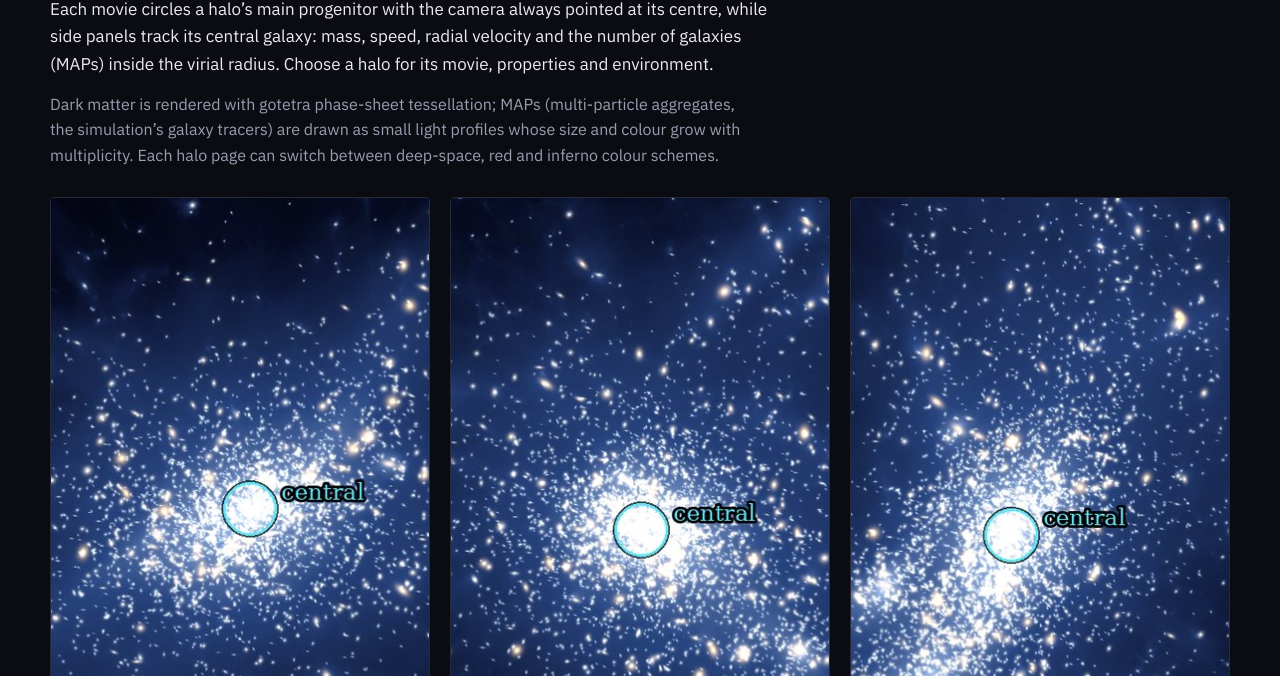
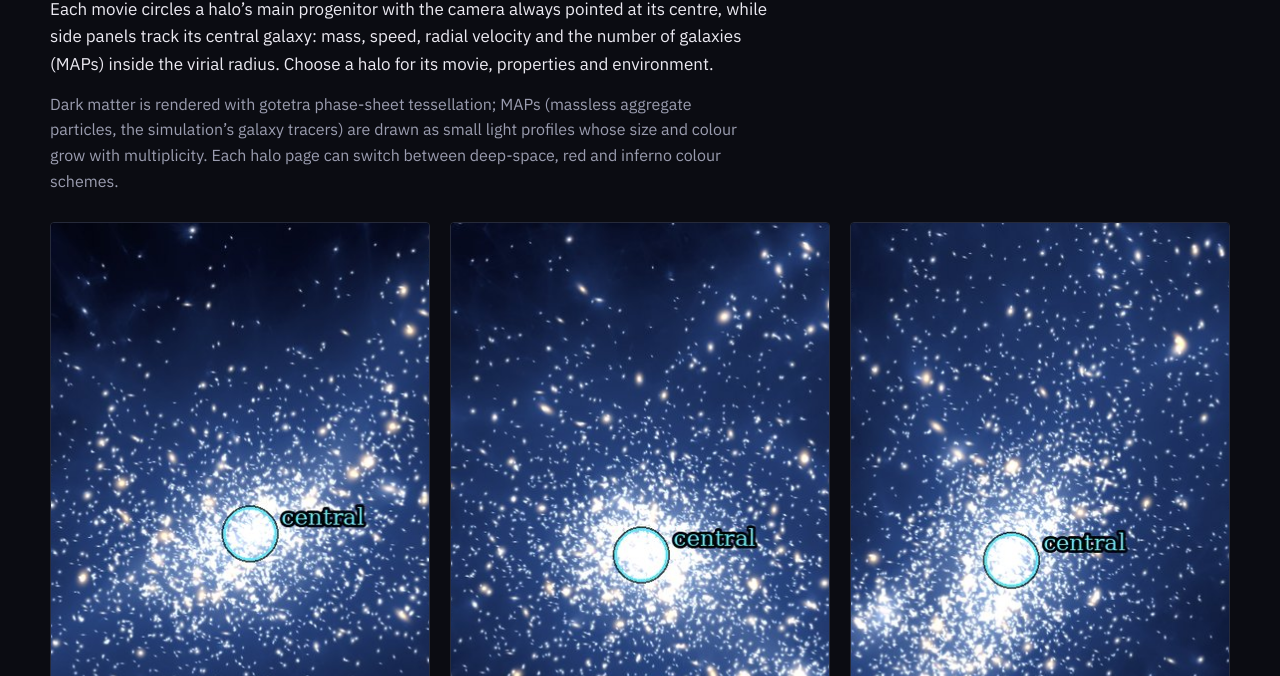
Before and after one commit to HelenShao/aurora-halos, a plain HTML site: page index.html in a window 1280 px wide. Shown: the part 124-800 px from the top of the page. Drawn offline with Linux system fonts and the light colour scheme.

Commit message:
MAPs: massless aggregate particles

```diff
--- a/index.html
+++ b/index.html
@@ -13,7 +13,7 @@
 <body>
 <div class="wrap">
 
-<header><div class="eyebrow">AbacusAurora rockV2 c000 ph390 &middot; 1200&sup3; particles</div><h1>Six massive halos, z = 5 to 0.22</h1><p class="lede">Each movie circles a halo&rsquo;s main progenitor with the camera always pointed at its centre, while side panels track its central galaxy: mass, speed, radial velocity and the number of galaxies (MAPs) inside the virial radius. Choose a halo for its movie, properties and environment.</p><p>Dark matter is rendered with gotetra phase-sheet tessellation; MAPs (multi-particle aggregates, the simulation&rsquo;s galaxy tracers) are drawn as small light profiles whose size and colour grow with multiplicity. Each halo page can switch between deep-space, red and inferno colour schemes.</p></header>
+<header><div class="eyebrow">AbacusAurora rockV2 c000 ph390 &middot; 1200&sup3; particles</div><h1>Six massive halos, z = 5 to 0.22</h1><p class="lede">Each movie circles a halo&rsquo;s main progenitor with the camera always pointed at its centre, while side panels track its central galaxy: mass, speed, radial velocity and the number of galaxies (MAPs) inside the virial radius. Choose a halo for its movie, properties and environment.</p><p>Dark matter is rendered with gotetra phase-sheet tessellation; MAPs (massless aggregate particles, the simulation&rsquo;s galaxy tracers) are drawn as small light profiles whose size and colour grow with multiplicity. Each halo page can switch between deep-space, red and inferno colour schemes.</p></header>
 <main class="grid">
 <a class="card" href="halos/r001_h4455065.html"><img src="media/r001_h4455065/thumb.jpg" alt="Halo 4455065 at z = 0.22" loading="lazy" width="600" height="600"><div class="t"><span class="id">Halo 4455065</span><span class="rk">#001</span></div><div class="kv">M<sub>vir</sub>(z = 1.91) 9.40&thinsp;&times;&thinsp;10<sup>13</sup> M<sub>&#9737;</sub>/h<br>grows &times;366 to z = 0.22 &middot; 1,075 MAPs &ensp;<span class="tag">+ infaller</span></div></a>
 <a class="card" href="halos/r002_h379500.html"><img src="media/r002_h379500/thumb.jpg" alt="Halo 379500 at z = 0.22" loading="lazy" width="600" height="600"><div class="t"><span class="id">Halo 379500</span><span class="rk">#002</span></div><div class="kv">M<sub>vir</sub>(z = 1.91) 9.29&thinsp;&times;&thinsp;10<sup>13</sup> M<sub>&#9737;</sub>/h<br>grows &times;135 to z = 0.22 &middot; 1,170 MAPs</div></a>
```
